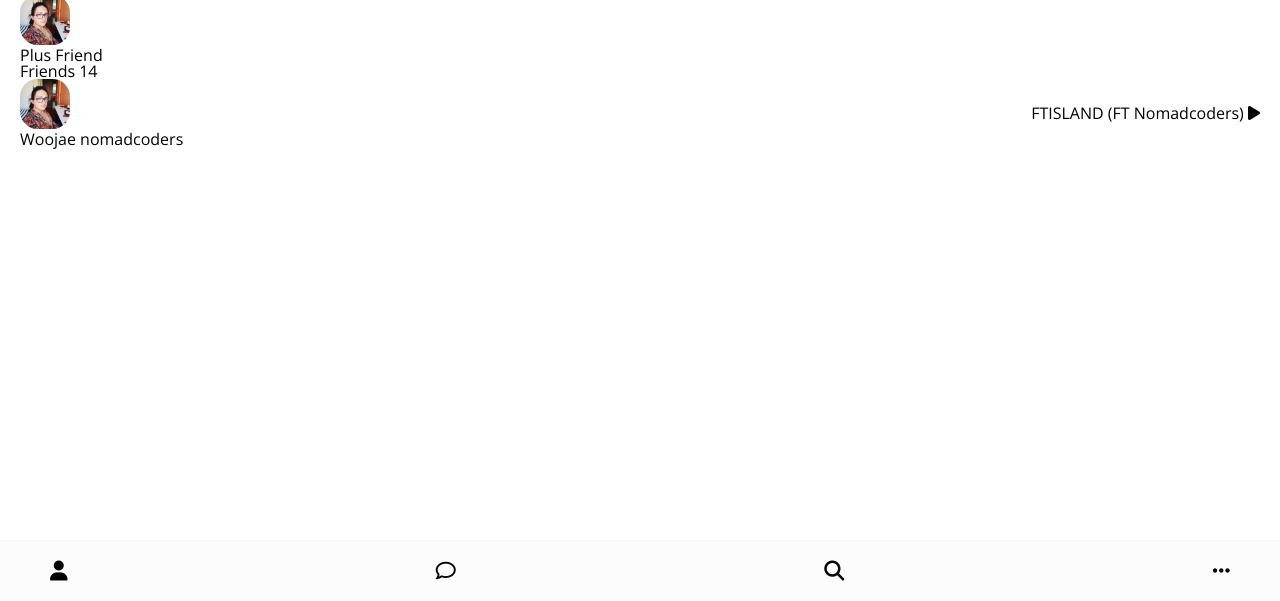
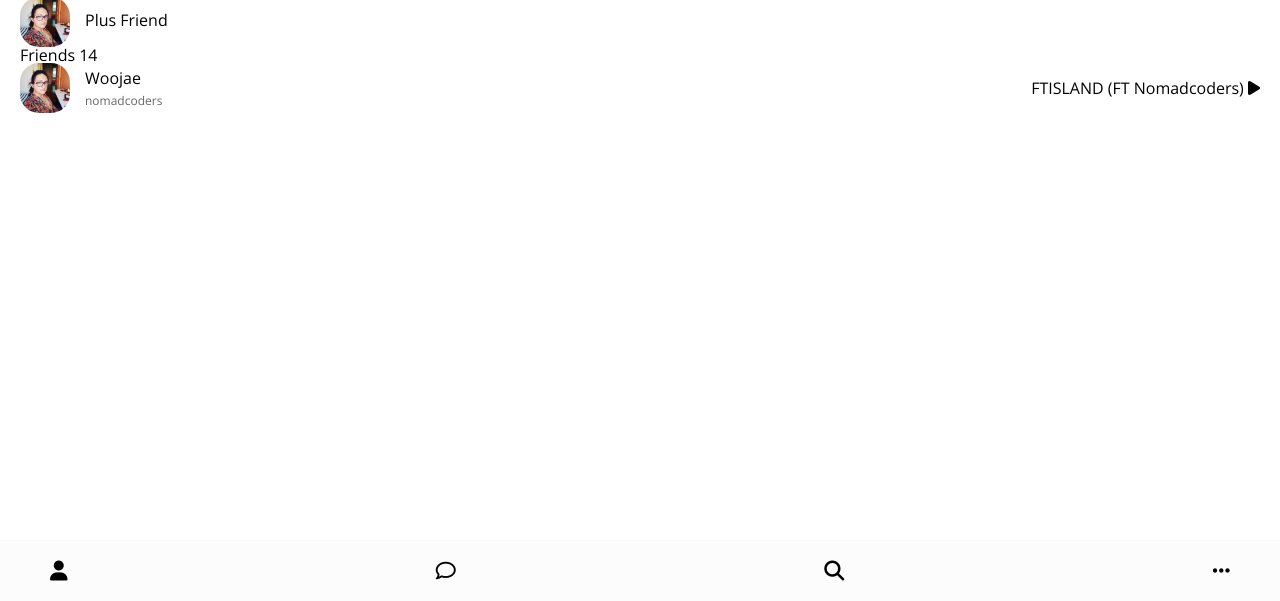
Before and after one commit to dalpengholic/kakao-clone, a plain HTML site: page friends.html in a window 1280 px wide. Shown: the part 199-800 px from the top of the page. Drawn offline with nearby package versions, Linux system fonts and the light colour scheme.

Commit message:
#2.8 Friends Screen

```diff
--- a/css/friend.css
+++ b/css/friend.css
@@ -6,10 +6,48 @@
 
 .friend .friend__avatar {
   width: 50px;
-  border-radius: 35%;
+  border-radius: 38%;
 }
 
 .friend__avatar.g-avatar {
-  /* width: 70px; */
+  width: 70px;
+}
+
+.friend__avatar.m-avatar {
+  width: 60px;
+}
+
+.friend .friend__column{
+  display: flex;
+  align-items: center;
+}
+
+.friend .friend__avatar{
+  margin-right: 15px
+}
+
+.friend__content .friend__name{
+  display: block;
+  margin-bottom: 5px;
 
 }
+
+.friend__content .friend__status,
+.friend__content .friend__bottom-text,
+.friend .chat__timestamp {
+  opacity: 0.6;
+}
+
+.friend__content .friend__bottom-text{
+  font-size: 14px;
+}
+
+.friend__content .friend__status{
+  font-size: 12px;
+  opacity: 0.6;
+}
+
+.friend__content .friend__status,
+.friend .chat__timestamp{
+  font-size: 12px;
+}
--- a/css/styles.css
+++ b/css/styles.css
@@ -20,4 +20,5 @@ body {
 
 a {
   color: inherit;
+  text-decoration: none;
 }
--- a/friends.html
+++ b/friends.html
@@ -53,7 +53,7 @@
       <h5 class="friends__title">Plus friend</h5>
       <div class="friends_friend friend">
         <div class="friend__column">
-          <img src="images/avatar.jpg" alt="" class="g-avatar friend__avatar">
+          <img src="images/avatar.jpg" alt="" class="friend__avatar">
           <div class="friend__content">
             <span class="friend__name">
               Plus Friend
@@ -66,7 +66,7 @@
      <h5 class="friends__title">Friends 14</h5>
      <li class="friends_friend friend">
        <div class="friend__column">
-      <img src="images/avatar.jpg" alt="" class="g-avatar friend__avatar">
+      <img src="images/avatar.jpg" alt="" class="friend__avatar">
     <div class="friend__content">
       <span class="friend__name">
         Woojae
```
Also changed, not shown: chat.html (+1 -1 lines), index.html (+1 -1 lines).
